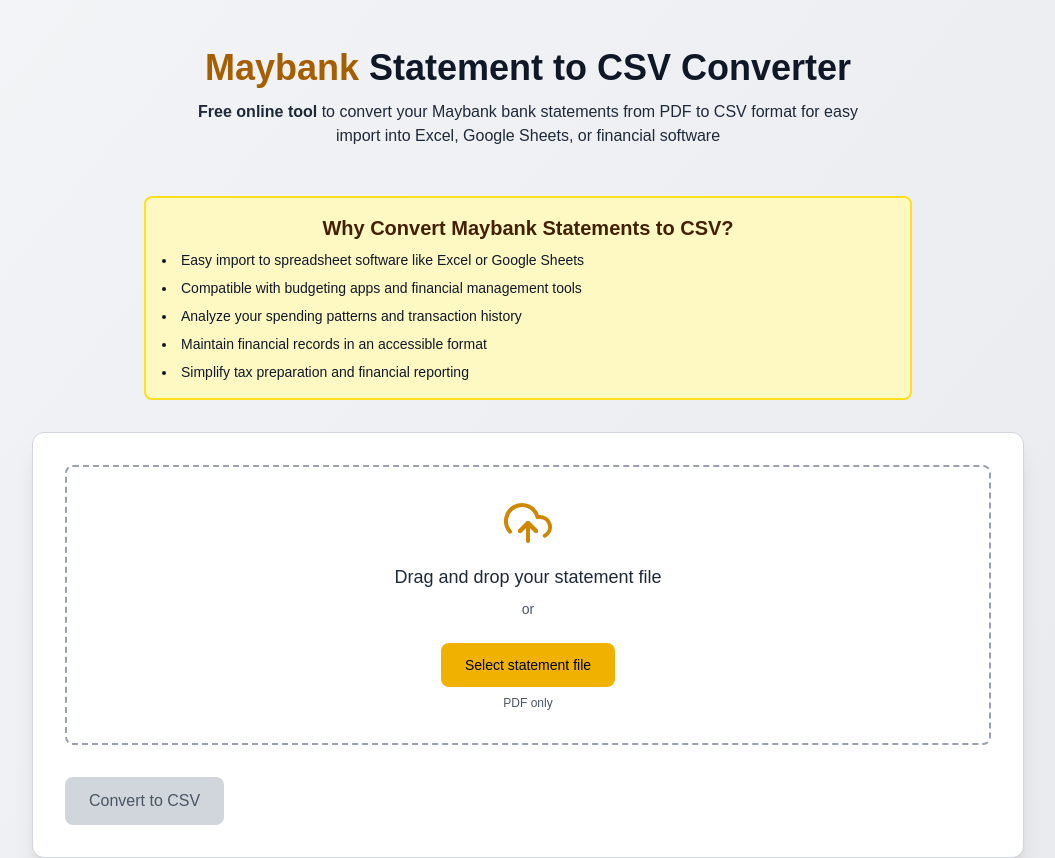
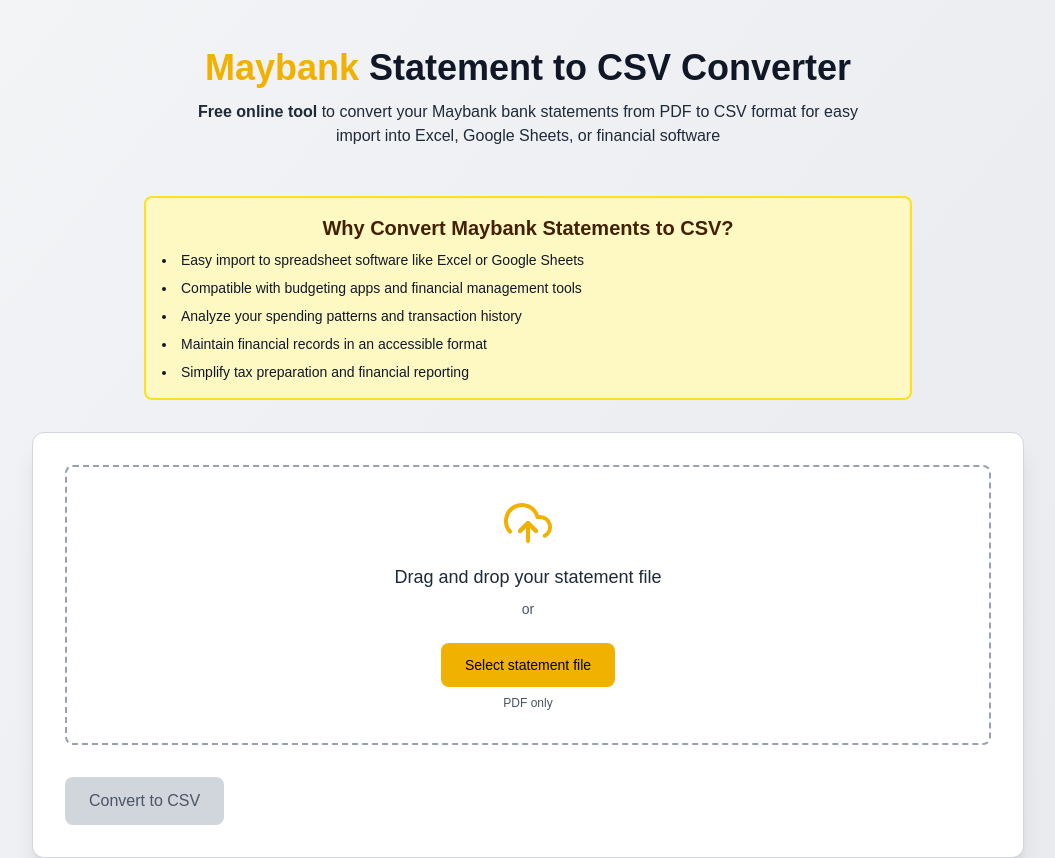
Before and after one commit to issadarkthing/maybankconverter, a Next.js app: page / in a window 1280 px wide. Shown: the top 858 px of the page, without its empty margins (112-1167 px from the left). Built offline with nearby package versions, Linux system fonts and the light colour scheme.

Commit message:
fix color scheme

```diff
--- a/src/app/FileConverter.tsx
+++ b/src/app/FileConverter.tsx
@@ -139,7 +139,7 @@
                     onDrop={handleDrop}
                 >
                     <div className="flex flex-col items-center justify-center">
-                        <FiUploadCloud className="w-12 h-12 text-yellow-600 mb-4" />
+                        <FiUploadCloud className="w-12 h-12 text-yellow-500 mb-4" />
 
                         <h3 className="text-lg font-medium text-gray-800 dark:text-gray-100 mb-2">
                             {file
@@ -200,7 +200,7 @@
                         className={`w-full sm:w-auto px-6 py-3 rounded-lg font-medium transition-all ${
                             !file || isProcessing
                                 ? "bg-gray-300 dark:bg-gray-700 text-gray-600 dark:text-gray-300 cursor-not-allowed"
-                                : "bg-yellow-600 hover:bg-yellow-700 text-white shadow-md hover:shadow-lg"
+                                : "bg-yellow-400 hover:bg-yellow-700 text-black shadow-md hover:shadow-lg"
                         }`}
                     >
                         {isProcessing ? (
--- a/src/app/page.tsx
+++ b/src/app/page.tsx
@@ -66,7 +66,7 @@
                 <div className="container mx-auto px-4 py-12 max-w-5xl">
                     <header className="text-center mb-12">
                         <h1 className="text-4xl font-bold text-gray-900 dark:text-white mb-3">
-                            <span className="text-yellow-700">Maybank</span>{" "}
+                            <span className="text-yellow-500">Maybank</span>{" "}
                             Statement to CSV Converter
                         </h1>
                         <p className="text-gray-800 dark:text-gray-300 max-w-2xl mx-auto">
```
